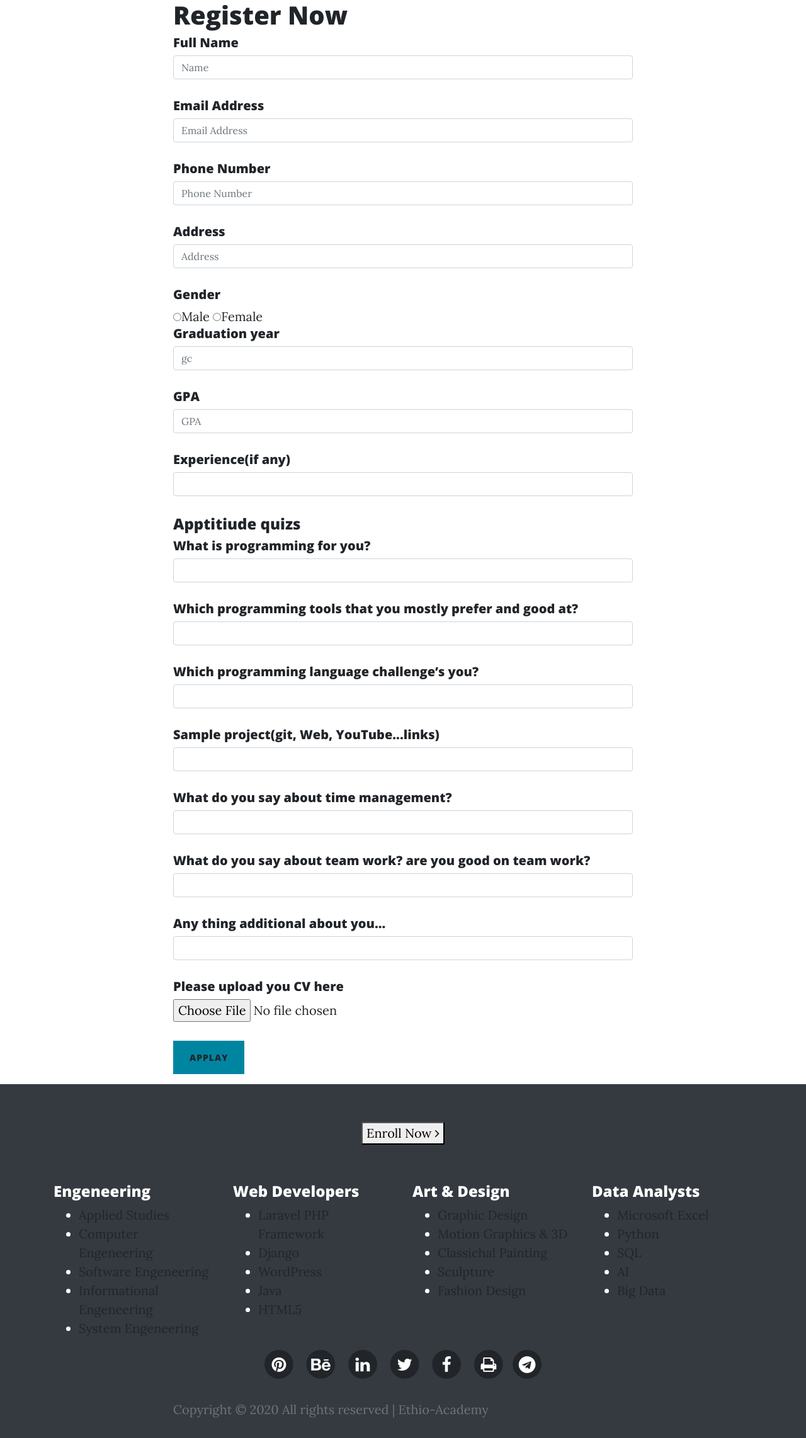
After one commit to Tsyon1218/Django-Ethio-Academy, a Django app: page /RegisterVaccancy/ in a window 1280 px wide. The commit adds this page. Shown: the whole page at 63% size. Run offline with Django 3.2, Linux system fonts and the light colour scheme; some libraries are stand-ins or nearby versions.

Commit message:
Ethio-Academy

```diff
--- a/templates/RegisterStudent/index.HTML
+++ b/templates/RegisterStudent/index.HTML
@@ -95,7 +95,7 @@
             <br>
             <div id="success"></div>
             <div class="form-group">
-              <button type="submit" class="btn btn-primary" id="sendMessageButton">Send</button>
+              <button type="submit" class="btn btn-primary" id="sendMessageButton" ><a fa fa-angle-right href="{% url 'Conferm:Conferm' %}">Register</a></button>
             </div>
           </form>
         </div>
--- /dev/null
+++ b/templates/RegisterVaccancy/index.HTML
@@ -0,0 +1,151 @@
+{% extends 'Base/base.html' %}
+{% block content %}
+<!DOCTYPE html>
+<html lang="en">
+
+  <head>
+
+    <meta charset="utf-8">
+    <meta name="viewport" content="width=device-width, initial-scale=1, shrink-to-fit=no">
+    <meta name="description" content="">
+    <meta name="author" content="">
+
+
+    <title>Ethio-Academy</title>
+  </head>
+
+  <body>
+
+    <!-- Navigation -->
+    <div class="container">
+      <div class="row">
+        <div class="col-lg-8 col-md-10 mx-auto">
+          <h1>Register Now</h1>
+          <form name="sentMessage" id="contactForm" novalidate>
+            <div class="control-group">
+              <div class="">
+                <h5>Full Name</h5>
+                <input type="text" class="form-control" placeholder="Name" id="name" required data-validation-required-message="Please enter your name.">
+                <p class="help-block text-danger"></p>
+              </div>
+            </div>
+            <div class="control-group">
+              <div class="">
+                <h5>Email Address</h5>
+                <input type="email" class="form-control" placeholder="Email Address" id="email" required data-validation-required-message="Please enter your email address.">
+                <p class="help-block text-danger"></p>
+              </div>
+            </div>
+            <div class="control-group">
+              <div class="">
+                <h5>Phone Number</h5>
+                <input type="tel" class="form-control" placeholder="Phone Number" id="phone" required data-validation-required-message="Please enter your phone number.">
+                <p class="help-block text-danger"></p>
+              </div>
+            </div>
+            <div class="control-group">
+              <div class="">
+                <h5>Address</h5>
+                <input type="ad" class="form-control" placeholder="Address" id="ad" required data-validation-required-message="Please enter your Address.">
+                <p class="help-block text-danger"></p>
+              </div>
+            </div>
+            <div class="control-group">
+              <div class="">
+                <h5>Gender</h5>
+                <input type="radio"name="gender" value="male">Male
+                <input type="radio"name="gender" value="female">Female
+              </div>
+            </div>
+            <div class="control-group">
+              <div class="">
+                <h5>Graduation year</h5>
+                <input type="ad" class="form-control" placeholder="gc" id="ad" required data-validation-required-message="Please enter your gc.">
+                <p class="help-block text-danger"></p>
+              </div>
+            </div>
+            <div class="control-group">
+              <div class="">
+                <h5>GPA</h5>
+                <input type="ad" class="form-control" placeholder="GPA" id="GPA" required data-validation-required-message="Please enter your GPA.">
+                <p class="help-block text-danger"></p>
+              </div>
+            </div>
+            <div class="control-group">
+              <div class="">
+                <h5>Experience(if any)</h5>
+                <input type="" class="form-control" placeholder="" id="" required data-validation-required-message="">
+                <p class="help-block text-danger"></p>
+              </div>
+            </div>
+            <div class="control-group">
+              <div class="">
+                <h4>Apptitiude quizs</h4>
+              </div>
+            </div>
+            <div class="control-group">
+              <div class="">
+                <h5>What is programming for you?</h5>
+                <input type="" class="form-control" placeholder="" id="" required data-validation-required-message="">
+                <p class="help-block text-danger"></p>
+              </div>
+            </div>
+            <div class="control-group">
+              <div class="">
+                <h5>Which programming tools that you mostly prefer and good at?</h5>
+                <input type="" class="form-control" placeholder="" id="" required data-validation-required-message="">
+                <p class="help-block text-danger"></p>
+              </div>
+            </div>
+            <div class="control-group">
+              <div class="">
+                <h5>Which programming language challenge’s you?</h5>
+                <input type="" class="form-control" placeholder="" id="" required data-validation-required-message="">
+                <p class="help-block text-danger"></p>
+              </div>
+            </div>
+            <div class="control-group">
+              <div class="">
+                <h5>Sample project(git, Web, YouTube...links)  </h5>
+                <input type="" class="form-control" placeholder="" id="" required data-validation-required-message="">
+                <p class="help-block text-danger"></p>
+              </div>
+            </div>
+            <div class="control-group">
+              <div class="">
+                <h5>What do you say about time management?</h5>
+                <input type="" class="form-control" placeholder="" id="" required data-validation-required-message="">
+                <p class="help-block text-danger"></p>
+              </div>
+            </div>
+            <div class="control-group">
+              <div class="">
+                <h5>What do you say about team work? are you good on team work?</h5>
+                <input type="" class="form-control" placeholder="" id="" required data-validation-required-message="">
+                <p class="help-block text-danger"></p>
+              </div>
+            </div>
+            <div class="control-group">
+              <div class="">
+                <h5>Any thing additional about you...</h5>
+                <input type="" class="form-control" placeholder="" id="" required data-validation-required-message="">
+                <p class="help-block text-danger"></p>
+              </div>
+            </div>
+            <div class="control-group">
+              <div class="">
+                <h5>Please upload you CV here</h5>
+                <input type="file">
+              </div>
+            </div>
+            <br>
+            <div id="success"></div>
+            <div class="form-group">
+              <button type="submit" class="btn btn-primary" id="sendMessageButton" ><a fa fa-angle-right href="{% url 'Conferm:Conferm' %}">Applay</a></button>
+            </div>
+          </form>
+        </div>
+      </div>
+    </div>
+</html>
+{% endblock %}
```
